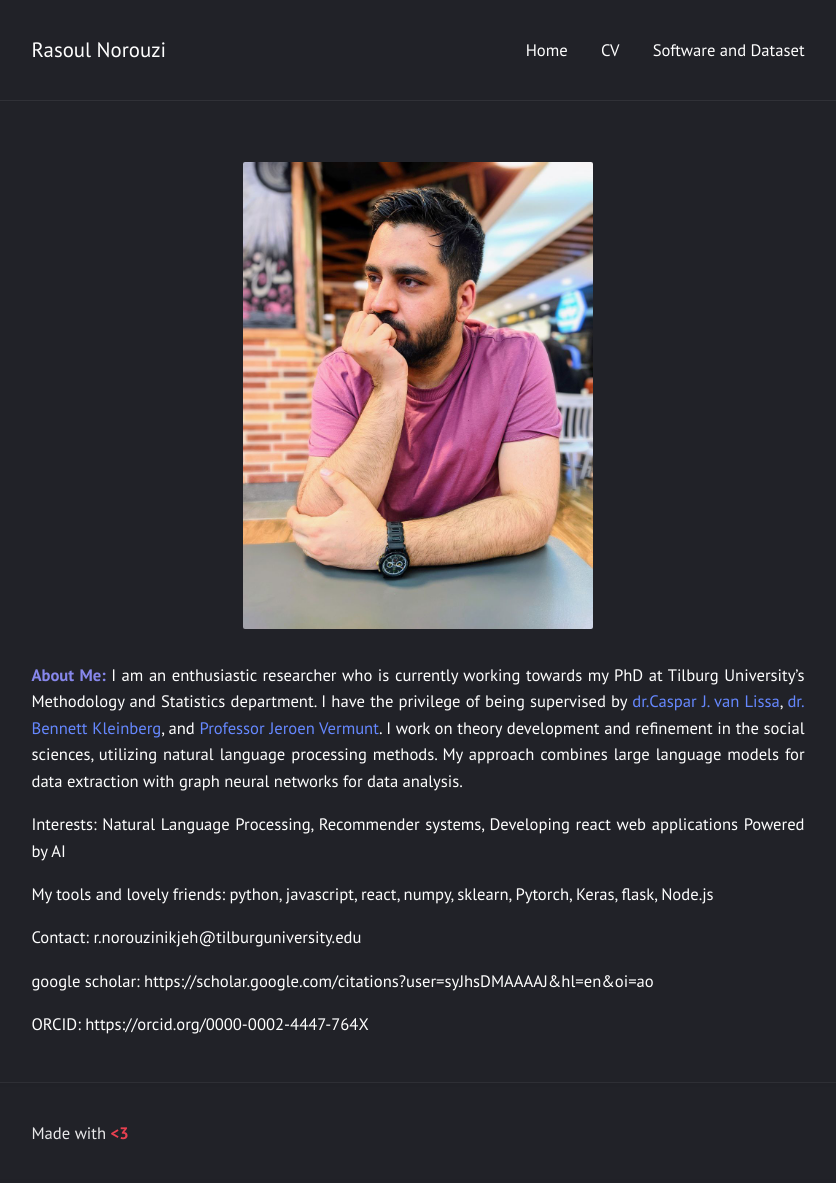
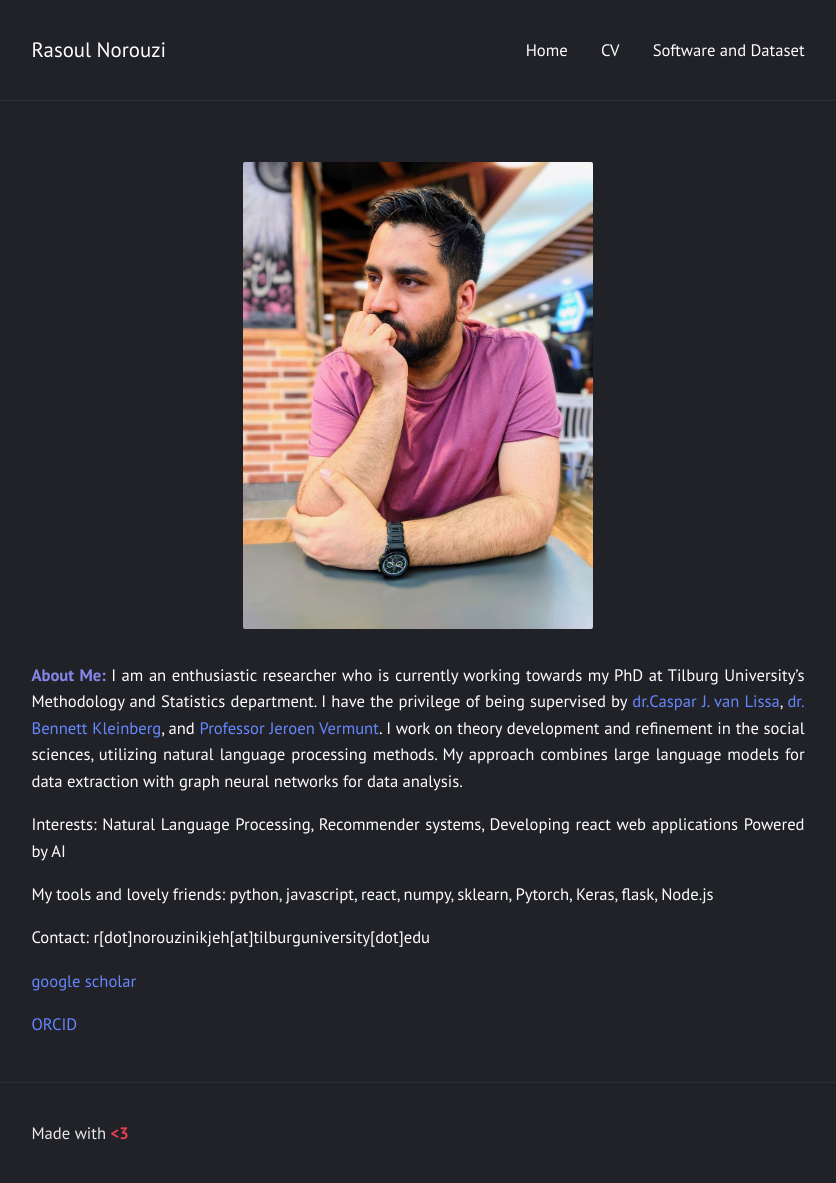
Before and after one commit to rasoulnorouzi/rasoulnorouzi.github.io, a Jekyll site: the page built from index.md, in a window 1280 px wide. Shown: the whole page, without its empty margins (222-1058 px from the left). Built offline with Jekyll 4.4.1, drawn with Linux system fonts in a browser that asks for light colours.

Commit message:
Update index.md

```diff
--- a/index.md
+++ b/index.md
@@ -13,10 +13,8 @@ Interests: Natural Language Processing, Recommender systems, Developing react we
 My tools and lovely friends: python, javascript, react, numpy, sklearn, Pytorch, Keras, flask, Node.js
 
 Contact:
-r.norouzinikjeh@tilburguniversity.edu
+r[dot]norouzinikjeh[at]tilburguniversity[dot]edu
 
-google scholar:
-https://scholar.google.com/citations?user=syJhsDMAAAAJ&hl=en&oi=ao
+[google scholar](https://scholar.google.com/citations?user=syJhsDMAAAAJ&hl=en&oi=ao)
 
-ORCID:
-https://orcid.org/0000-0002-4447-764X
+[ORCID](https://orcid.org/0000-0002-4447-764X)
```
